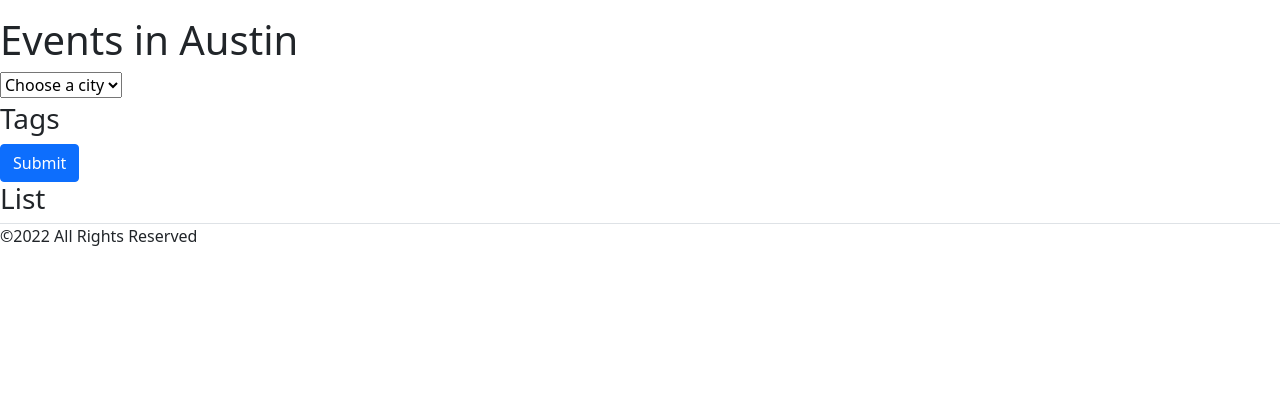
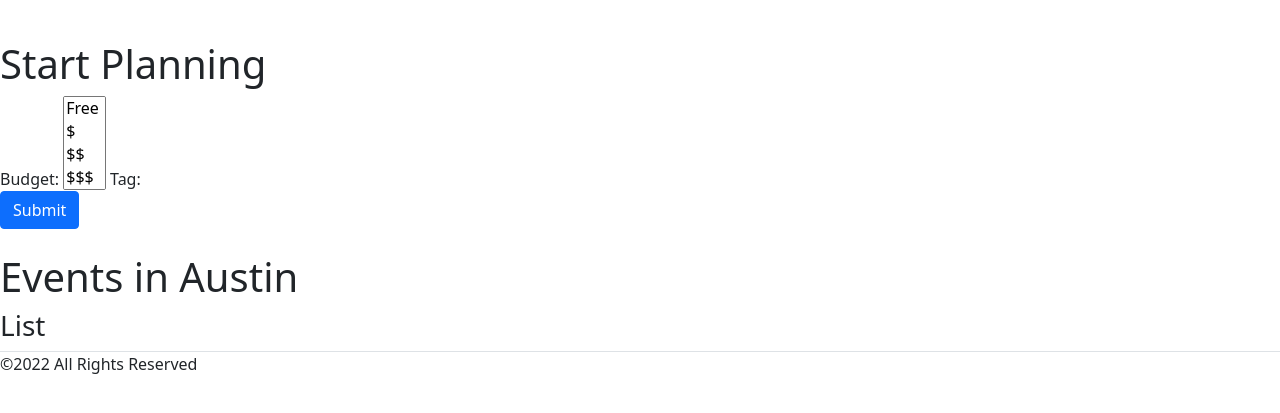
Before and after one commit to skim121/bachplease, a Django app: page /austin/ in a window 1280 px wide. Shown: the part 72-485 px from the top of the page. Run offline with Django 4.2, Linux system fonts and the light colour scheme; data that the repository does not hold is empty.

Commit message:
Filtering basic functionality working

```diff
--- a/main_app/filters.py
+++ b/main_app/filters.py
@@ -10,3 +10,17 @@ class EventFilter(django_filters.FilterSet):
     class Meta:
         model = Event
         fields = ['city', 'tag']
+
+class CityFilter(django_filters.FilterSet):
+    budget = django_filters.MultipleChoiceFilter(choices=(
+            ('Free', 'Free'),
+            ('$', '$'),
+            ('$$', '$$'),
+            ('$$$', '$$$'),
+            ('$$$$','$$$$'),
+            ))
+    tag = django_filters.ModelMultipleChoiceFilter(queryset=Tag.objects.all(), widget=forms.CheckboxSelectMultiple)
+
+    class Meta:
+        model = Event
+        fields = ['budget', 'tag']
--- a/main_app/models.py
+++ b/main_app/models.py
@@ -40,7 +40,7 @@ class Event(models.Model):
     description = RichTextField(blank=True, null=True)
     capacity = models.CharField(max_length = 250, blank=True, null = True)
     city = models.ForeignKey(City, on_delete=models.CASCADE)
-    neightborhood = models.CharField(max_length = 250, blank=True, null = True)
+    neighborhood = models.CharField(max_length = 250, blank=True, null = True)
     image = models.ImageField(null = True, blank = True, upload_to="images/")
     website = models.CharField(max_length = 250, blank=True, null = True)
     tag = models.ManyToManyField(Tag, default=None, blank=True, related_name="event")
--- a/main_app/templates/citylist.html
+++ b/main_app/templates/citylist.html
@@ -7,39 +7,33 @@ Bach Please | {{header}}
 
 
 {% block content %}
-<h1>Events in {{header}}</h1>
-<form method="POST" action="">
-    {% csrf_token %}
-   <div class="form-row align-items-center">
-       <div class="col-auto my-1">
-         <select class="custom-select mr-sm-2" id="inlineFormCustomSelect">
-           <option selected>Choose a city</option>
-           <option value="Austin">Austin</option>
-           <option value="Nashville">Nashville</option>
-           <option value="Miami">Miami</option>
-         </select>
-       </div>
-   </div>
-   <div class="form-row">
-       <h3> Tags </h3>
-     {% for tag in tags %}
-     <div class="form-check">
-       <input class="form-check-input" type="checkbox" value="" id="defaultCheck" name="tagsearch">
-       <label class="form-check-label" for="defaultCheck">
-         {{ tag.name }}
-       </label>
-     </div>
-     {% endfor %}
-   </div>
-     <button type="submit" class="btn btn-primary">Submit</button>
+
+</br>
+<h1> Start Planning </h1>
+<form method="get" action="">
+     {% csrf_token %}
+     {{ city_filter.form }}
+      <button type="submit" class="btn btn-primary">Submit</button>
 </form>
+</br>
 
 
+{% for head in header %}
+<h1>Events in {{head}}</h1>
+{% endfor %}
+
+{% for tag in tags %}
+<h1>{{tag}}</h1>
+{% endfor %}
 
     <h3>List </h3>
     {% for event in events %}
     <a href="{% url 'event_detail' event.pk %}">
         <p>{{event.name}}</p>
+        <p>{{event.description|safe}}</p>
+        <p>{{event.neighborhood}}</p>
+    <hr>
     </a>
+
     {% endfor %}
 {% endblock %}
--- a/main_app/urls.py
+++ b/main_app/urls.py
@@ -4,7 +4,7 @@ from . import views
 urlpatterns = [
     path('', views.Home, name="home"),
     path('logout/', views.logout_view, name='logout'),
-    path('austin/', views.AustinList.as_view(), name="austin_list"),
+    path('austin/', views.AustinList, name="austin_list"),
     path('nashville/', views.NashvilleList.as_view(), name="nashville_list"),
     path('miami/', views.MiamiList.as_view(), name="miami_list"),
     path('event/<int:id>/', views.EventDetail, name="event_detail"),
--- a/main_app/views.py
+++ b/main_app/views.py
@@ -11,7 +11,7 @@ from django.contrib.auth import authenticate, login, logout
 from django.contrib.auth.forms import UserCreationForm, AuthenticationForm
 from django.contrib.auth.decorators import login_required
 from django.utils.decorators import method_decorator
-from .filters import EventFilter
+from .filters import EventFilter, CityFilter
 # from django.db.models import Q
 # import django_filters
 
@@ -19,19 +19,24 @@ def Home(request):
     tags = Tag.objects.all()
     events = Event.objects.all()
     event_filter = EventFilter(request.GET, queryset = events)
-    return render(request, 'home.html', {'tags': tags, 'event_filter': event_filter})
+    events = event_filter.qs
+    return render(request, 'home.html', {'event_filter': event_filter, 'events':events})
 
-#
 
 def FilterView(request):
-    city = request.GET['city'][0]
-    tagresult = request.GET.getlist('tag')
+    header = request.GET['city']
+    tagresults = request.GET.getlist('tag')
+    cityname = City.objects.filter(id=header).values_list('name', flat=True)
+    tagname = Tag.objects.filter(id__in=tagresults)
+    events = Event.objects.filter(tag__in=tagname, city=header)
+    print(cityname)
+
     # events = Event.objects.filter(city.name==city)
     # tagfilter = request.GET.get('tagsearch')
     # if tagfilter != '' and tagfilter is not None:
     #     events = events.filter(tag__icontains)
 
-    return render(request, 'citylist2.html')
+    return render(request, 'citylist.html', {'header': cityname, 'tags': tagname, 'events':events})
 
 
 
@@ -40,13 +45,25 @@ def logout_view(request):
     logout(request)
     return HttpResponseRedirect('/')
 
-class AustinList(TemplateView):
-    template_name = "citylist.html"
-    def get_context_data(self, **kwargs):
-        context = super().get_context_data(**kwargs)
-        context["events"] = Event.objects.filter(city=1)
-        context["header"] = f"Austin"
-        return context
+def AustinList(request):
+    events = Event.objects.filter(city=1)
+    header = ["Austin"]
+    city_filter = CityFilter(request.GET, queryset = events)
+    events = city_filter.qs
+    # events = event_filter.qs
+    # header = request.GET.get('city__name')
+    return render(request, 'citylist.html', {'city_filter': city_filter, "events": events, "header": header})
+
+
+# class AustinList(TemplateView):
+#     template_name = "citylist.html"
+#     def get_context_data(self, **kwargs):
+#         context = super().get_context_data(**kwargs)
+#         events = Event.objects.filter(city=1)
+#         context["event_filter"] = EventFilter(request.GET, queryset = events)
+#         context["events"] = Event.objects.filter(city=1)
+#         context["header"] = f"Austin"
+#         return context
 
 class NashvilleList(TemplateView):
     template_name = "citylist.html"
```
Also changed, not shown: main_app/migrations/0005_rename_neightborhood_event_neighborhood.py (added).
